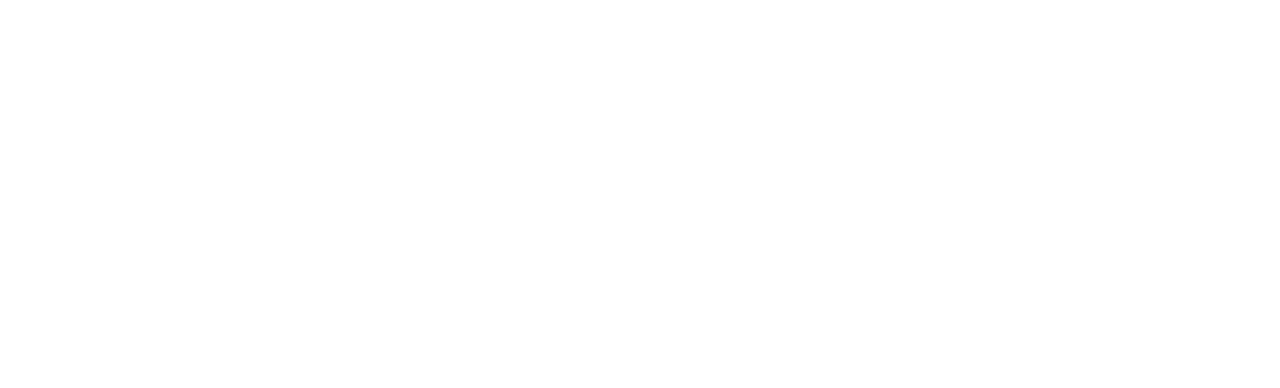
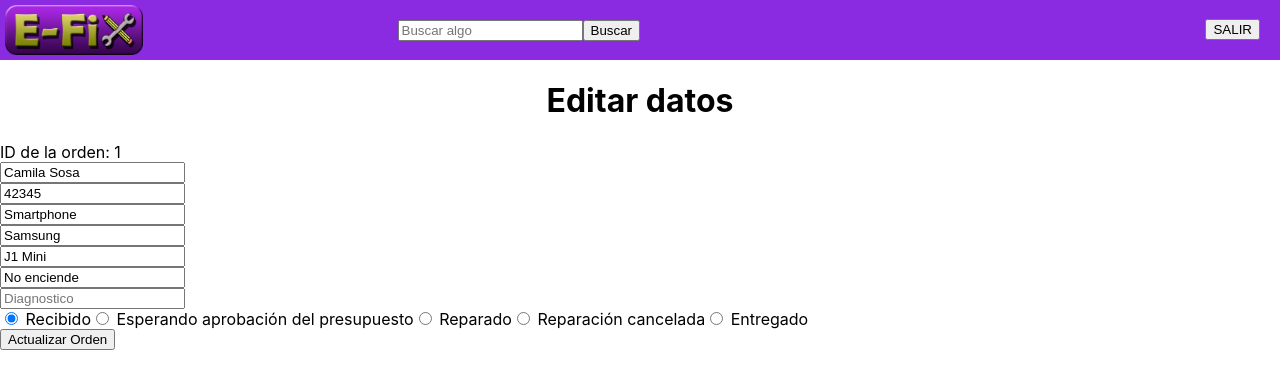
Before and after one commit to CamilaSosa96/e-fix-front, a React (Create React App) app: page /editOrder in a window 1280 px wide. Shown: the top 388 px of the page. Built offline with nearby package versions, Linux system fonts and the light colour scheme.

Commit message:
Pantalla de aprobación de presupuesto

```diff
--- a/src/App.js
+++ b/src/App.js
@@ -5,6 +5,10 @@
 import LoginScreen from "./screens/LoginScreen";
 import NewOrder from "./components/NewOrder";
 import Message from './screens/Message';
+import ResultScreen from "./screens/ResultsScreen";
+import EditScreen from "./screens/EditScreen"
+import ResultsScreen2 from './screens/ResultsScreen2'
+import ApprovalScreen from './screens/ApprovalScreen'
 
 function App() {
   return (
@@ -14,6 +18,10 @@
         <Route exact path="/login" component={LoginScreen} />
         <Route exact path="/newOrder" component={NewOrder} />
         <Route exact path="/message" component={Message} />
+        <Route exact path="/searchResults" component={ResultScreen} />
+        <Route exact path="/editOrder" component={EditScreen} />
+        <Route exact path="/results" component={ResultsScreen2} />
+        <Route exact path="/approval/1" component={ApprovalScreen}/>
     </Router>
   );
 }
--- /dev/null
+++ b/src/components/OrderResult.jsx
@@ -0,0 +1,20 @@
+import React from 'react';
+import {withRouter} from 'react-router-dom';
+
+class OrderResult extends React.Component {
+
+    nextPath(path) {
+        this.props.history.push(path);
+      }
+
+    render(){
+        return(
+            <div className="resbox">
+                <h3>{this.props.msj}</h3>
+                <button onClick={() => this.nextPath('/editOrder')}> EDITAR</button>
+            </div>
+        )
+    }
+}
+
+export default withRouter(OrderResult);
--- a/src/components/TopBar.jsx
+++ b/src/components/TopBar.jsx
@@ -11,8 +11,8 @@
     render(){
         return(
             <div className="toolbar">
-                <img src="../efixlogo.png" className="minilogo" alt="E-FIX"/>
-                <form className='searchbar'>
+                <img src="../efixlogo.png" className="minilogo" alt="E-FIX" onClick={() => this.nextPath('/home')}/>
+                <form onSubmit={() => this.nextPath('/searchResults')} className='searchbar'>
                     <input type="text" placeholder="Buscar algo"></input>
                     <input type="submit" value='Buscar'></input>
                 </form>
--- /dev/null
+++ b/src/screens/ApprovalScreen.jsx
@@ -0,0 +1,21 @@
+import React from 'react';
+import {withRouter} from 'react-router-dom';
+
+class ApprovalScreen extends React.Component {
+
+    render(){
+        return(
+            <div>
+                <h1>Bienvenida Camila!</h1>
+                <h2>Su producto: Samsung Galaxy J1 Mini</h2>
+                <h2>presenta: Falla en el botón de encendido</h2>
+                <h2>Su reparación costaría 750$</h2>
+                <h2>Desea aprobar la reparación?</h2>
+                <button onClick={console.log("ResultScreen3")}> <h3>ACEPTAR</h3> </button>
+                <button onClick={console.log("ResultScreen4")}> <h3>RECHAZAR</h3> </button>
+            </div>
+        )
+    }
+}
+
+export default ApprovalScreen;
--- /dev/null
+++ b/src/screens/EditScreen.jsx
@@ -0,0 +1,39 @@
+import React from 'react';
+import TopBar from '../components/TopBar';
+import {withRouter} from 'react-router-dom';
+
+class EditScreen extends React.Component {
+
+    nextPath(path) {
+        this.props.history.push(path);
+    }
+
+    render(){
+        return (
+            <div>
+                <TopBar></TopBar>
+                <h1>Editar datos</h1>
+                ID de la orden: 1
+                <form onSubmit={() => this.nextPath('/results')}>
+                    <input className='elemf' type="text" placeholder="Nombre Cliente" value="Camila Sosa"/>
+                    <input className='elemf' type="text" placeholder="DNI Cliente" value="42345"/>
+                    <input className='elemf' type="text" placeholder="Tipo de producto" value="Smartphone"/>
+                    <input className='elemf' type="text" placeholder="Marca" value="Samsung"/>
+                    <input className='elemf' type="text" placeholder="Modelo" value="J1 Mini"/>
+                    <input className='elemf' type="text" placeholder="Falla" value="No enciende"/>
+                    <input className='elemf' type="text" placeholder="Diagnostico"/>
+
+                    <input type="radio" name="status" value="recibido" checked/> Recibido
+                    <input type="radio" name="status" value="esperando"/> Esperando aprobación del presupuesto
+                    <input type="radio" name="status" value="Reparado"/> Reparado
+                    <input type="radio" name="status" value="canceled"/> Reparación cancelada
+                    <input type="radio" name="status" value="delivered"/> Entregado
+
+                    <input className='elemf' type="submit" value="Actualizar Orden"/>
+                </form>
+            </div>
+        )
+    }
+}
+
+export default withRouter(EditScreen);
--- /dev/null
+++ b/src/screens/ResultsScreen.jsx
@@ -0,0 +1,18 @@
+import React from 'react';
+import TopBar from '../components/TopBar.jsx';
+import OrderResult from '../components/OrderResult.jsx'
+
+class ResultScreen extends React.Component {
+
+    render() {
+        return (
+            <div>
+                <TopBar></TopBar>
+                <h1>Resultados:</h1>
+                <OrderResult msj="Camila Sosa - Samsung Galaxy J1 Mini - [Recibido]"></OrderResult>
+            </div>
+        )
+    }
+}
+
+export default ResultScreen;
--- /dev/null
+++ b/src/screens/ResultsScreen2.jsx
@@ -0,0 +1,18 @@
+import React from 'react';
+import TopBar from '../components/TopBar.jsx';
+import OrderResult from '../components/OrderResult.jsx'
+
+class ResultsScreen2 extends React.Component {
+
+    render() {
+        return (
+            <div>
+                <TopBar></TopBar>
+                <h1>Resultados:</h1>
+                <OrderResult msj="Camila Sosa - Samsung Galaxy J1 Mini - [Esperando aprobacion del presupuesto]"></OrderResult>
+            </div>
+        )
+    }
+}
+
+export default ResultsScreen2;
--- a/src/styles/HomeScreen.css
+++ b/src/styles/HomeScreen.css
@@ -35,3 +35,10 @@
     margin-top: 100px;
     right: 50%
 }
+
+.resbox{
+    background-color: yellow;
+    margin: 0 auto;
+    size: 50%;
+    max-width: 500px;
+}
```
